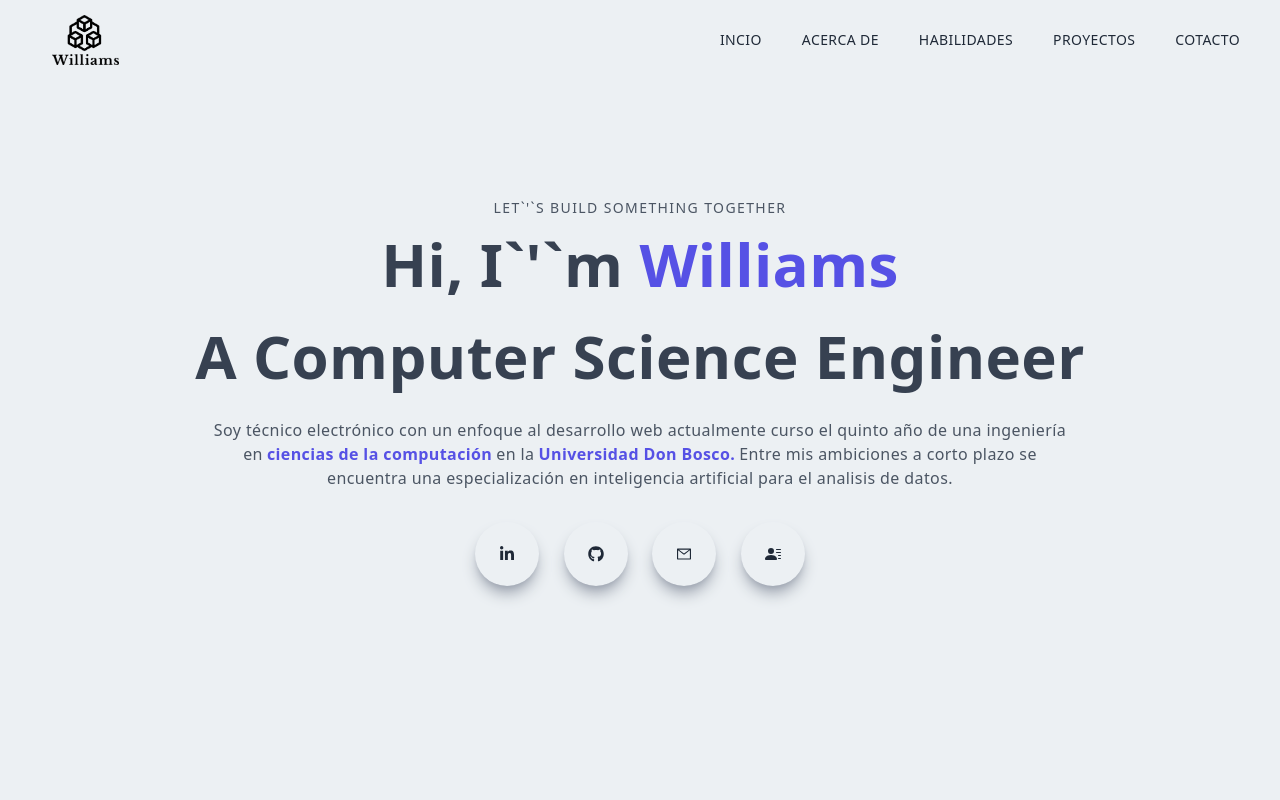
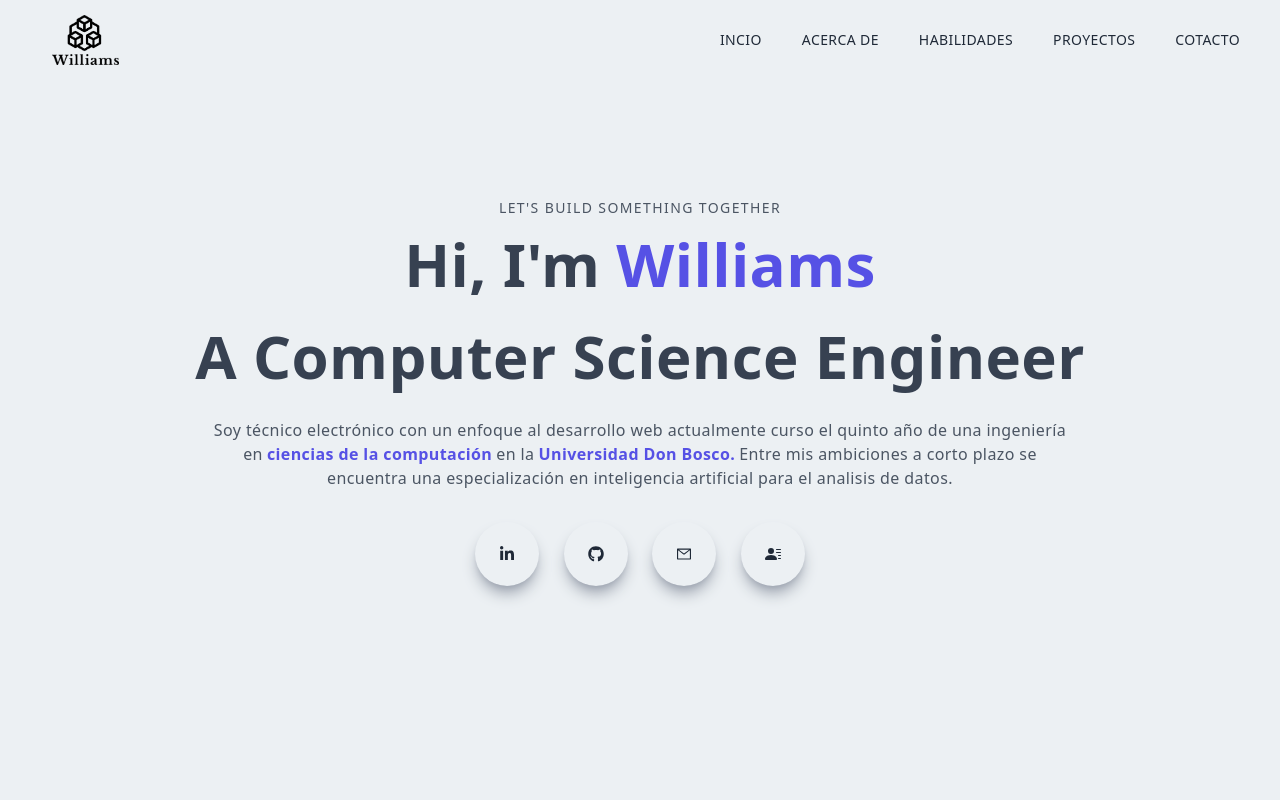
Before and after one commit to whistemalo/portfolio-v2, a Next.js app: page / in a window 1280 px wide. Shown: the top 800 px of the page. Built offline with nearby package versions, Linux system fonts and the light colour scheme.

Commit message:
apostrofe bug fix

```diff
--- a/components/Main.jsx
+++ b/components/Main.jsx
@@ -10,10 +10,10 @@ export const Main = () => {
       <div className="max-w-[1240px] w-full h-full mx-auto p-2 flex justify-center items-center">
         <div>
           <p className="uppercase text-sm tracking-widest text-gray-600">
-            Let`&apos;`s build something together
+            Let&#39;s build something together
           </p>
           <h1 className="py-4 text-gray-700">
-            Hi, I`&apos;`m <span className="text-[#5651e5]">Williams</span>
+            Hi, I&#39;m <span className="text-[#5651e5]">Williams</span>
           </h1>
           <h1 className="py-4 text-gray-700">A Computer Science Engineer</h1>
           <p className="py-4 text-gray-600 max-w-[70%] m-auto">
--- a/components/Navbar.jsx
+++ b/components/Navbar.jsx
@@ -167,7 +167,7 @@ const Navbar = () => {
             </div>
             <div className="border-b border-gray-300 my-4">
               <p className="w-[85%] md:w-[90%] py-4">
-                Let`&apos;`s build something together
+                Let&apos;s build something together
               </p>
             </div>
           </div>
```
